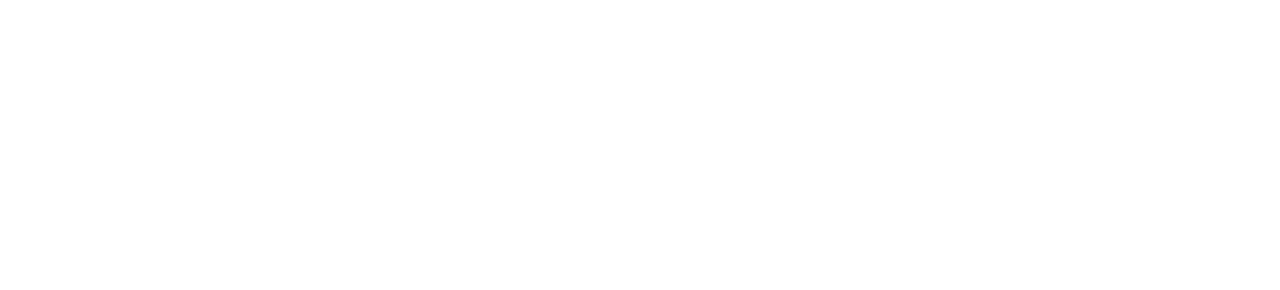
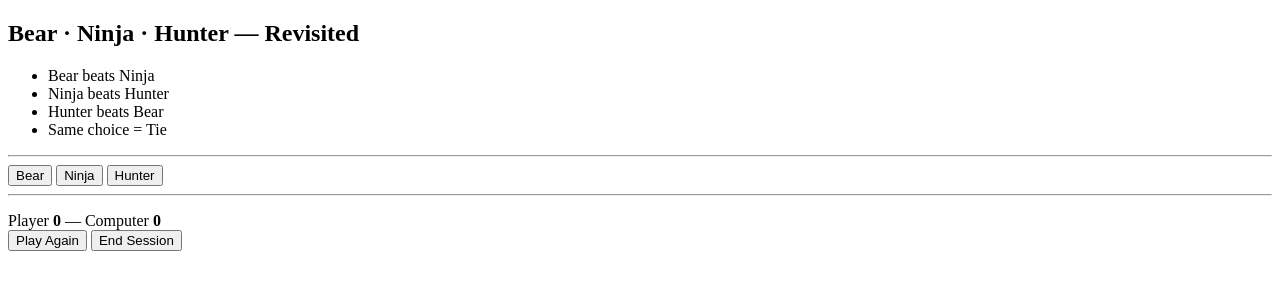
Before and after one commit to yelyaht/BNH-Revisited, a plain HTML site: page index.html in a window 1280 px wide. Drawn offline with Linux system fonts and the light colour scheme.

Commit message:
Update index.html

```diff
--- a/index.html
+++ b/index.html
@@ -1 +1,49 @@
-<!--intentionally blanck for now -->
+<!DOCTYPE html>
+<html lang="en">
+<head>
+  <meta charset="UTF-8">
+  <meta name="viewport" content="width=device-width,initial-scale=1">
+  <title>Bear · Ninja · Hunter — Revisited</title>
+</head>
+<body>
+  <main>
+    <h2>Bear · Ninja · Hunter — Revisited</h2>
+
+    <div class="rules">
+      <ul>
+        <li>Bear beats Ninja</li>
+        <li>Ninja beats Hunter</li>
+        <li>Hunter beats Bear</li>
+        <li>Same choice = Tie</li>
+      </ul>
+    </div>
+
+    <hr class="divider">
+
+    <div class="choices" role="group" aria-label="Choose your fighter">
+      <button class="btn choice" data-choice="Bear">Bear</button>
+      <button class="btn choice" data-choice="Ninja">Ninja</button>
+      <button class="btn choice" data-choice="Hunter">Hunter</button>
+    </div>
+
+    <hr class="divider">
+
+    <div id="results" class="results hidden" aria-live="polite">
+      <p id="roundText" class="round-text"></p>
+      <p id="detailText" class="detail-text"></p>
+
+      <div id="counter" class="counter hidden">
+        <span>Player <strong id="playerWins">0</strong></span>
+        <span> — </span>
+        <span>Computer <strong id="computerWins">0</strong></span>
+      </div>
+
+      <div class="actions">
+        <button id="againBtn" class="btn small hidden">Play Again</button>
+        <button id="endBtn" class="btn small subtle hidden">End Session</button>
+      </div>
+    </div>
+  </main>
+  <script src="js/script.js" defer></script>
+</body>
+</html>
```
